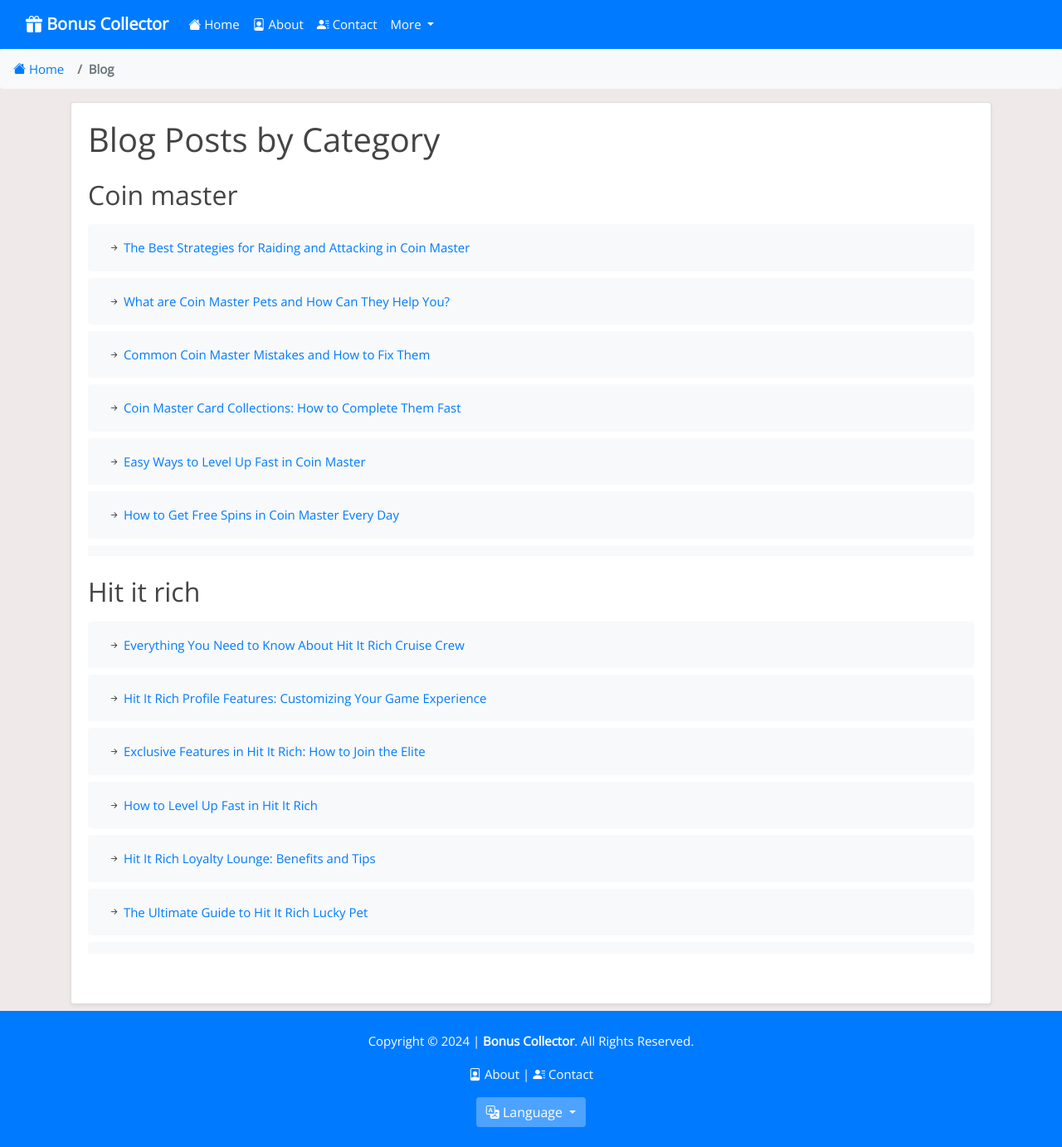
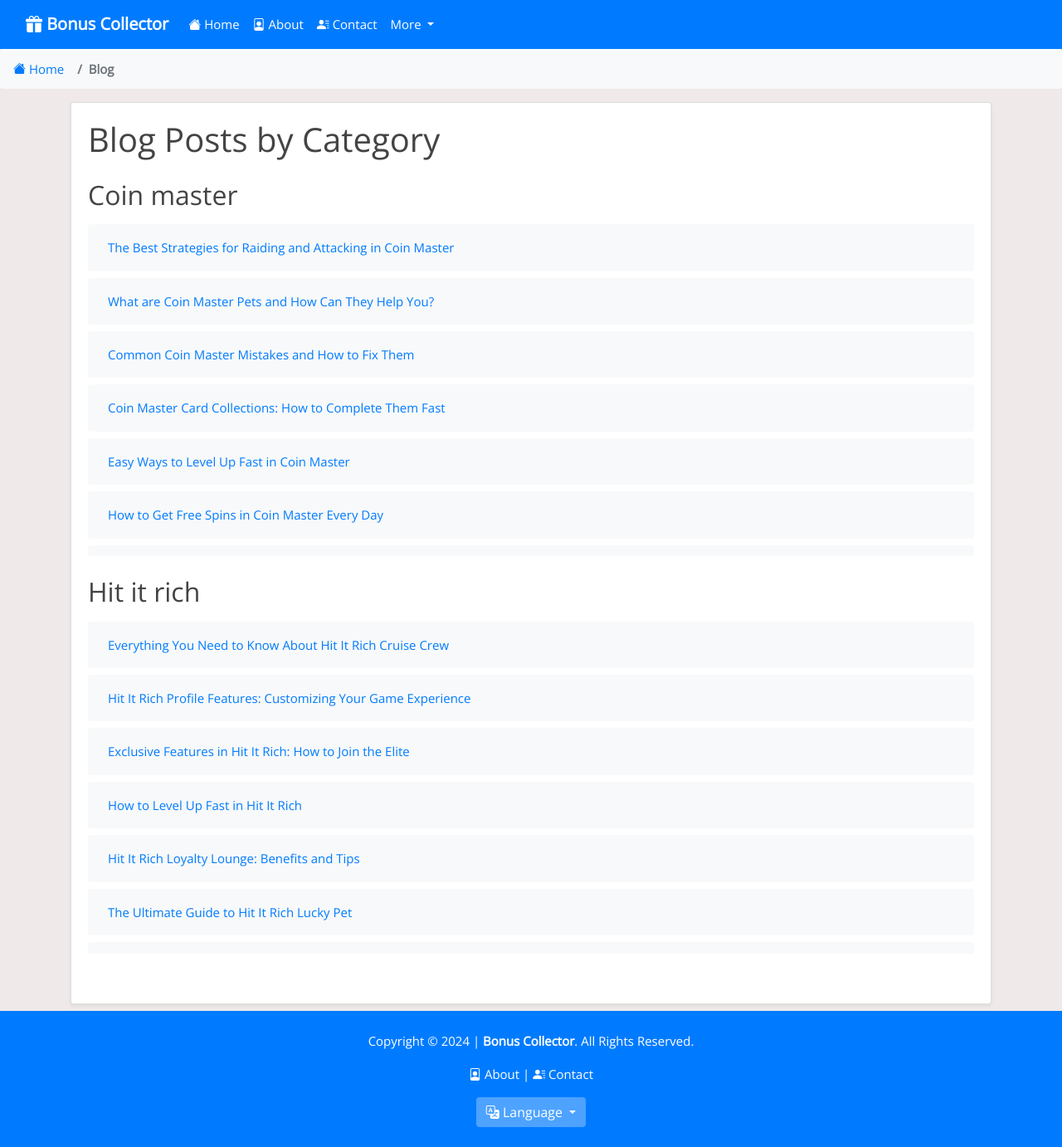
Before and after one commit to Prollad99/bs-net, a Jekyll site: the page built from _blogs/index.html, in a window 1280 px wide. Shown: the whole page at 83% size. Built offline with Jekyll 4.4.1, drawn with Linux system fonts in a browser that asks for light colours; nearby versions of some CDN libraries; comment, search, counter and statistics services are not loaded.

Commit message:
Update index.html

```diff
--- a/_blogs/index.html
+++ b/_blogs/index.html
@@ -17,7 +17,6 @@
     {% for post in category.items %}
       {% if post.path != "_blogs/index.html" %}
       <li class="list-group-item">
-        <i class="bi bi-arrow-right-short"></i>
         <a href="{{ post.url }}">{{ post.title }}</a>
       </li>
       {% endif %}
```
